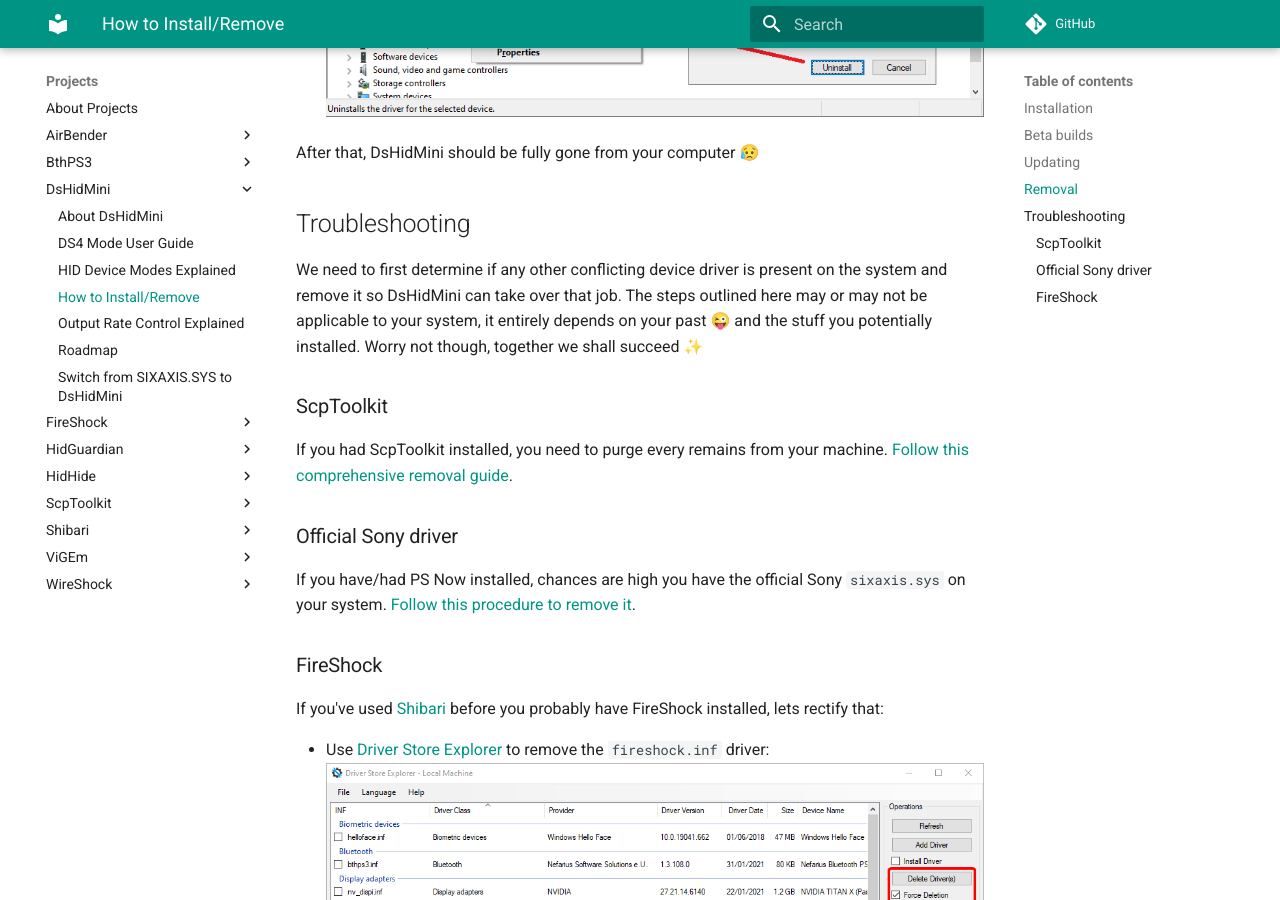
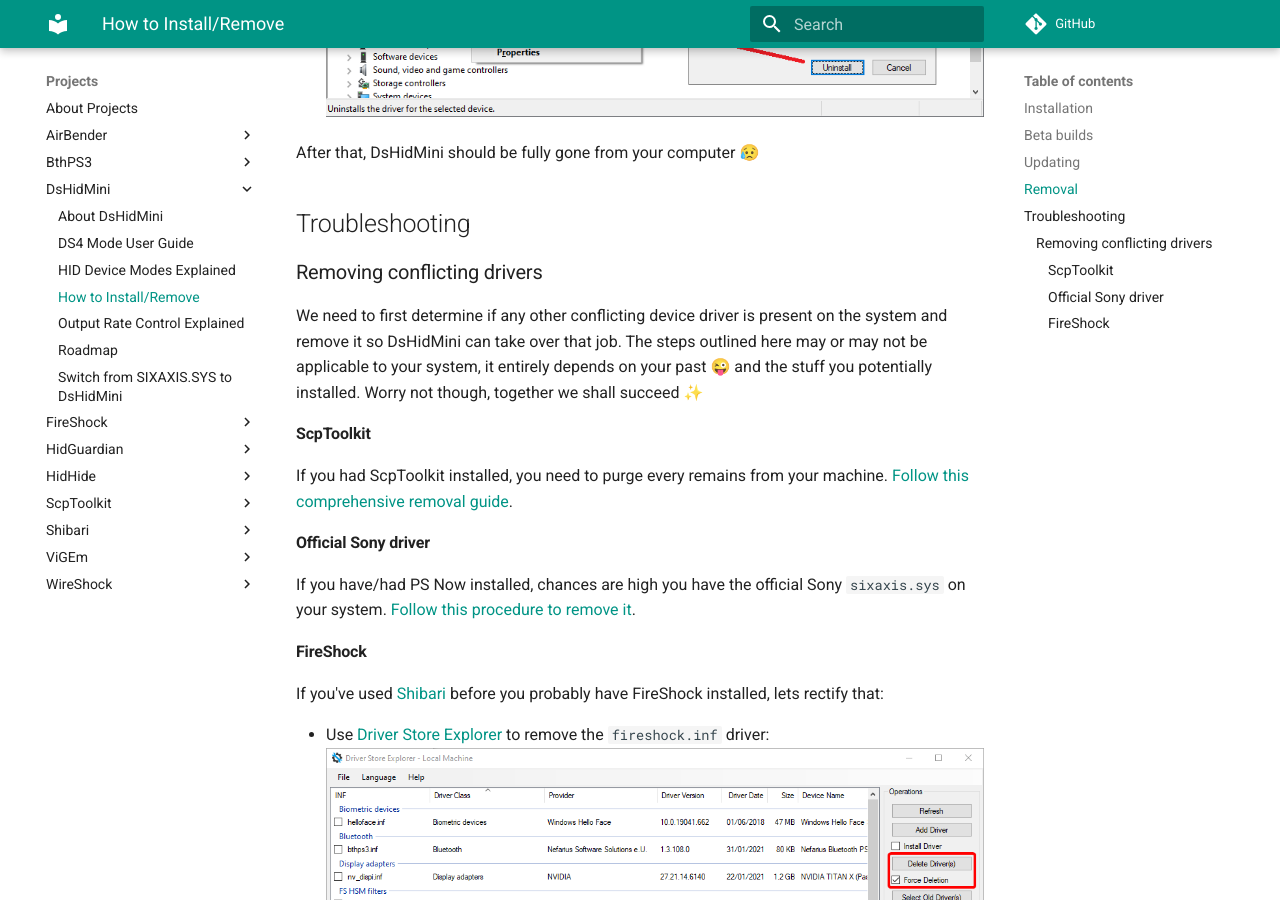
Before and after one commit to nefarius/ViGEm.github.io, an MkDocs documentation site: the page built from docs/projects/DsHidMini/How-to-Install.md, in a window 1280 px wide and 900 px high, scrolled down 3632 px. Built offline with MkDocs 1.6.1 and Material for MkDocs 9.7.7, drawn with Linux system fonts in a browser that asks for light colours; comment, search, counter and statistics services are not loaded.

Commit message:
Created a subsection for conflicting drivers

```diff
--- a/docs/projects/DsHidMini/How-to-Install.md
+++ b/docs/projects/DsHidMini/How-to-Install.md
@@ -51,17 +51,19 @@
 
 ## Troubleshooting
 
+### Removing conflicting drivers
+
 We need to first determine if any other conflicting device driver is present on the system and remove it so DsHidMini can take over that job. The steps outlined here may or may not be applicable to your system, it entirely depends on your past 😜 and the stuff you potentially installed. Worry not though, together we shall succeed ✨
 
-### ScpToolkit
+#### ScpToolkit
 
 If you had ScpToolkit installed, you need to purge every remains from your machine. [Follow this comprehensive removal guide](https://vigem.org/projects/ScpToolkit/ScpToolkit-Removal-Guide/).
 
-### Official Sony driver
+#### Official Sony driver
 
 If you have/had PS Now installed, chances are high you have the official Sony `sixaxis.sys` on your system. [Follow this procedure to remove it](../SIXAXIS.SYS-to-DsHidMini-Guide).
 
-### FireShock
+#### FireShock
 
 If you've used [Shibari](https://github.com/ViGEm/Shibari) before you probably have FireShock installed, lets rectify that:
 
```
